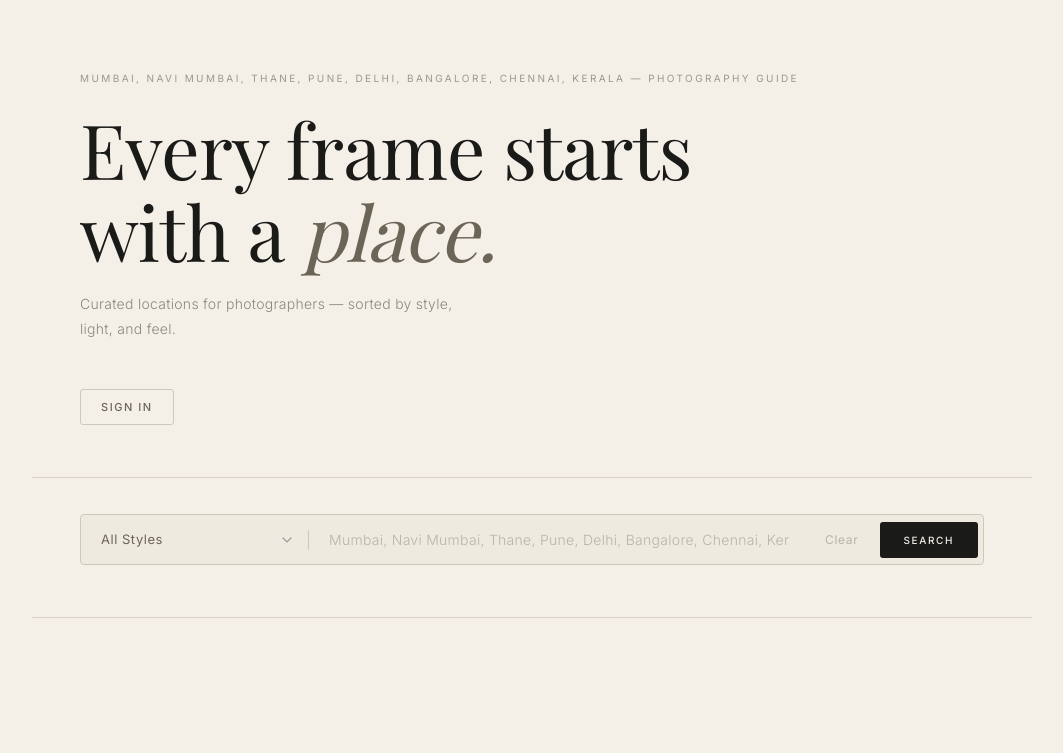
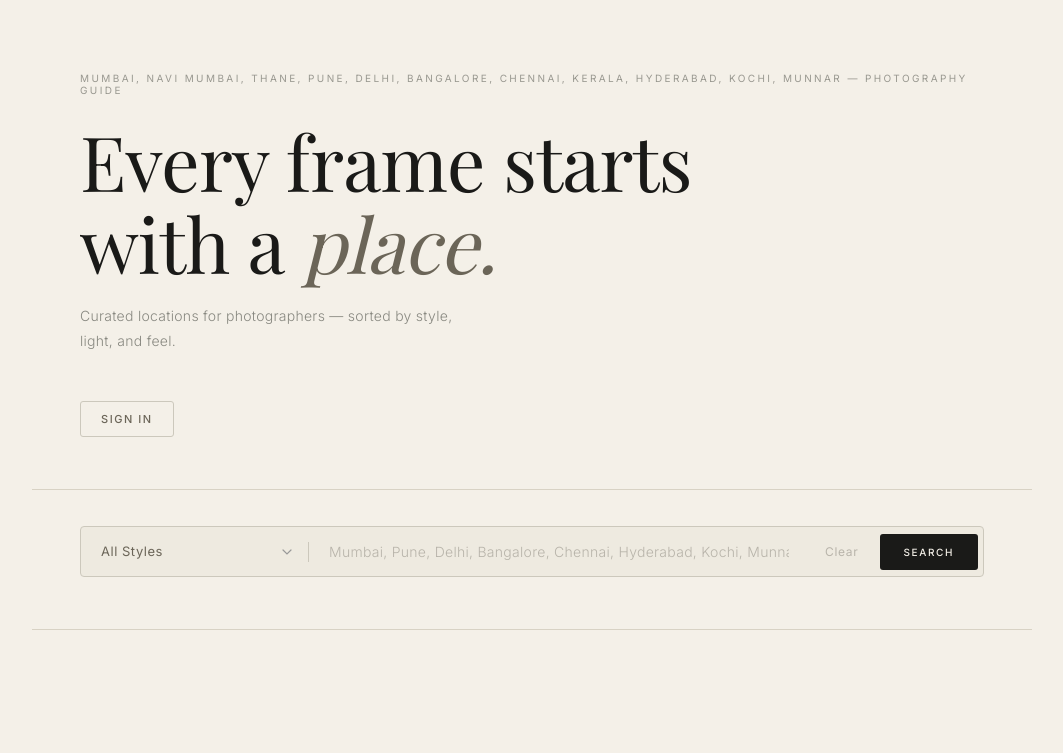
Before and after one commit to ASKDev007/photography-location-finder, a website: page index.html in a window 1280 px wide. Shown: the whole page, without its empty margins (108-1171 px from the left). Drawn offline with nearby package versions, Linux system fonts and the light colour scheme; a web font is replaced by a local one.

Commit message:
feat: consolidate Kerala cities, update search placeholder

```diff
--- a/index.html
+++ b/index.html
@@ -27,7 +27,7 @@
     </div>
 
     <section class="hero">
-        <p class="hero-eyebrow">Mumbai, Navi Mumbai, Thane, Pune, Delhi, Bangalore, Chennai, Kerala — Photography Guide</p>
+        <p class="hero-eyebrow">Mumbai, Navi Mumbai, Thane, Pune, Delhi, Bangalore, Chennai, Kerala, Hyderabad, Kochi, Munnar — Photography Guide</p>
         <h1 class="hero-title">Every frame starts<br>with a <em>place.</em></h1>
         <p class="hero-subtitle">Curated locations for photographers — sorted by style, light, and feel.</p>
         <div class="hero-actions">
@@ -50,7 +50,7 @@
                 class="search-input"
                 type="text"
                 id="searchInput"
-                placeholder="Mumbai, Navi Mumbai, Thane, Pune, Delhi, Bangalore, Chennai, Kerala..."
+                placeholder="Mumbai, Pune, Delhi, Bangalore, Chennai, Hyderabad, Kochi, Munnar, Kerala..."
             >
             <button class="clear-btn" onclick="clearSearch()">Clear</button>
             <button class="search-btn" onclick="showSelection()">Search</button>
```
